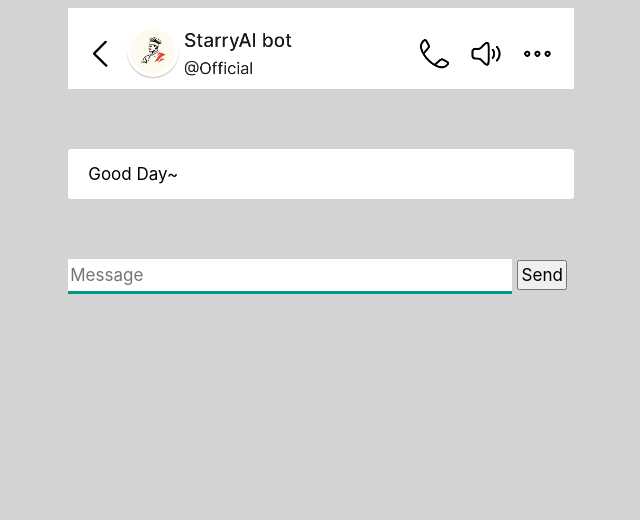
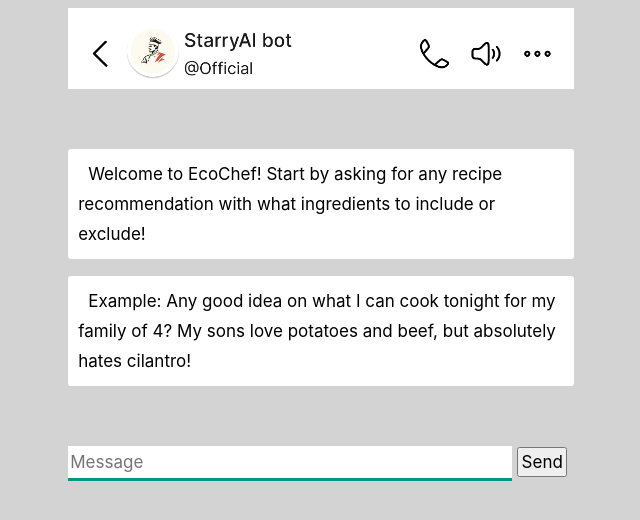
Before and after one commit to boscotcw/hack4sdg-Harmony-Hackers, a Flask app: page / in a window 1280 px wide. Shown: the top 520 px of the page, without its empty margins (319-959 px from the left). Run offline with Flask 3, Linux system fonts and the light colour scheme; parts of the project's set-up code (start-up, migrations or seed data) failed here and were passed over; some libraries are stand-ins or nearby versions.

Commit message:
added starting message & example, refinement

```diff
--- a/ChatbotUI-master/app.py
+++ b/ChatbotUI-master/app.py
@@ -26,14 +26,16 @@ with open("functions.json", "r") as json_file:
 funcs[0]["function"]["parameters"]["properties"]["include_ingredient"]["items"]["enum"] = ingredient_list
 # funcs[0]["function"]["parameters"]["properties"]["exclude_ingredient"]["items"]["enum"] = ingredient_list
 
-messages = [
+messages_constant = [
     {"role": "system",
      "content":
      "You are a helpful cooking assistant whose main purpose is to recommend recipes. "
      "You can provide suitable recipes according to what users want to include and exclude. "
      "Please provide responses based on the users' requests. "
-     "If you are unable to understand the user's request, you should ask for clarification. "}
+     "If you are unable to understand the user's request, you should ask for clarification. "
+     "Keep the responses clear and concise. Give more information if user requests so. "}
 ]
+messages = messages_constant.copy()
 
 # Notable issue: When user asks to exclude an item not in our built in list of ingredients, AI panics and excludes everything that isn't included. More testing required.
 
@@ -55,6 +57,10 @@ def recommend_recipes(include_ingredient: list[str],
               remaining_recipes[~remaining_recipes['ingredient_en'].str.contains(', '+ingredient+',', case=False, na=False)])
     include_set = set([i.lower() for i in include_ingredient])
     ans = []
+    # remove recipes that are to be specifically excluded
+    if exclude_id is not None:
+        for exc in exclude_id:
+            remaining_recipes = remaining_recipes[remaining_recipes.index != exc]
     # Naive implementation: repeatedly select the recipe that ticks off the most items in the include list
     for i in range(max(recipe_count, 1)):
         print(f'Dish {i}:')
@@ -88,7 +94,10 @@ def home():
 def get_bot_response():
     global messages
     query = request.args.get('msg')
-
+    # if user asks to reset the conversation
+    if query == "/reset":
+        messages = messages_constant.copy()
+        return "Conversation reset. Please provide your request."
     messages.append({"role": "user", "content": query})
     response = together.chat.completions.create(
         model="mistralai/Mixtral-8x7B-Instruct-v0.1",
--- a/ChatbotUI-master/templates/index.html
+++ b/ChatbotUI-master/templates/index.html
@@ -14,7 +14,9 @@
 
     <div>
       <div id="chatbox">
-        <p class="botText"><span>Good Day~</span></p>
+        <p class="botText"><span>Welcome to EcoChef! Start by asking for any recipe recommendation with what ingredients to include or exclude!</span></p>
+        <p class="botText"><span>Example: Any good idea on what I can cook tonight for my family of 4? My sons love potatoes and beef, but absolutely hates cilantro!</span></p>
+
       </div>
       <div id="userInput">
         <input id="textInput" type="text" name="msg" placeholder="Message" />
```
